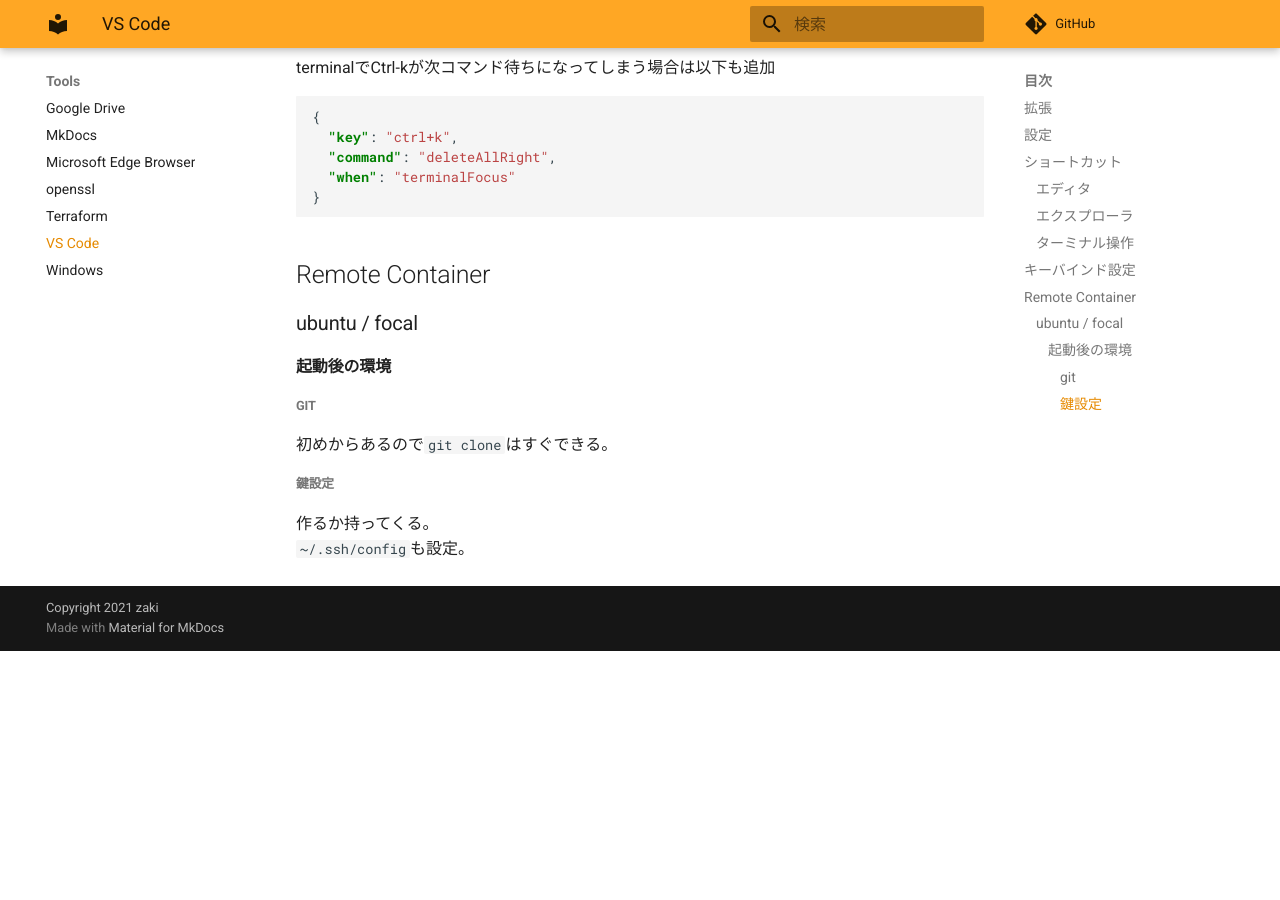
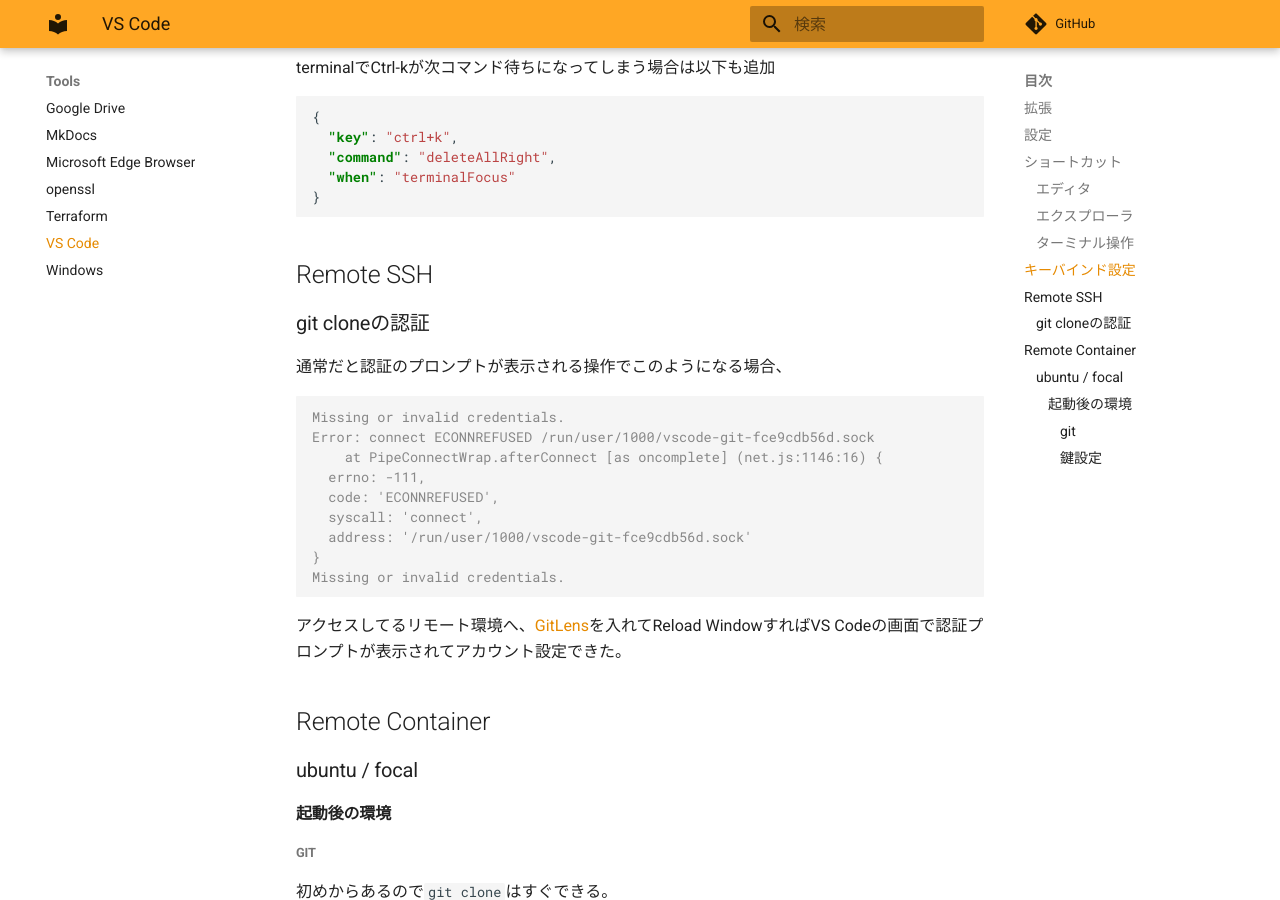
Before and after one commit to zaki-lknr/docs, an MkDocs documentation site: the page built from docs/Tools/vscode.md, in a window 1280 px wide and 900 px high, scrolled down 3833 px. Built offline with MkDocs 1.6.1 and Material for MkDocs 9.7.7, drawn with Linux system fonts in a browser that asks for light colours; comment, search, counter and statistics services are not loaded; before the commit the page ends 4484 px from its top, so only the background shows below that.

Commit message:
add: tools/vscode: git認証

````diff
--- a/docs/Tools/vscode.md
+++ b/docs/Tools/vscode.md
@@ -150,6 +150,26 @@ terminalでCtrl-kが次コマンド待ちになってしまう場合は以下も
 }
 ```
 
+## Remote SSH
+
+### git cloneの認証
+
+通常だと認証のプロンプトが表示される操作でこのようになる場合、
+
+```console
+Missing or invalid credentials.
+Error: connect ECONNREFUSED /run/user/1000/vscode-git-fce9cdb56d.sock
+    at PipeConnectWrap.afterConnect [as oncomplete] (net.js:1146:16) {
+  errno: -111,
+  code: 'ECONNREFUSED',
+  syscall: 'connect',
+  address: '/run/user/1000/vscode-git-fce9cdb56d.sock'
+}
+Missing or invalid credentials.
+```
+
+アクセスしてるリモート環境へ、[GitLens](https://marketplace.visualstudio.com/items?itemName=eamodio.gitlens)を入れてReload WindowすればVS Codeの画面で認証プロンプトが表示されてアカウント設定できた。
+
 ## Remote Container
 
 ### ubuntu / focal
````
